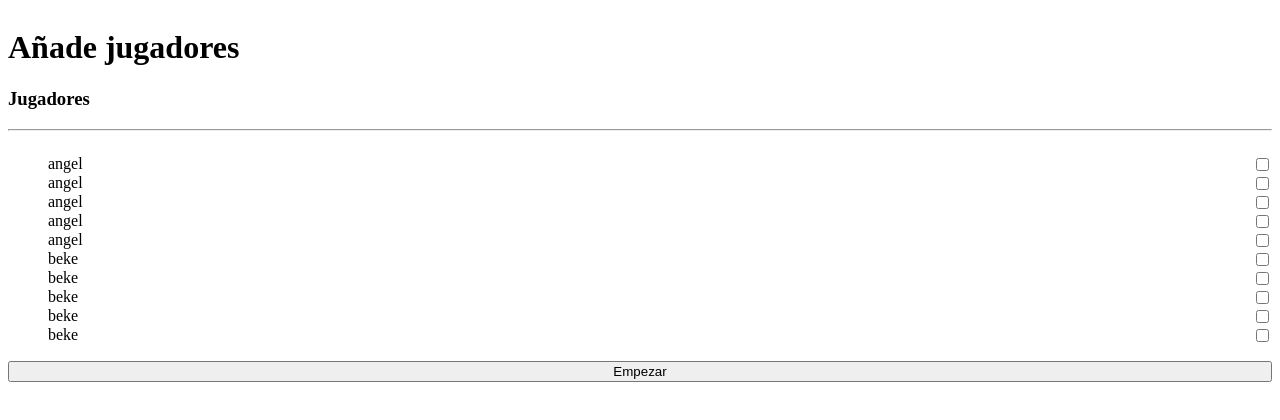
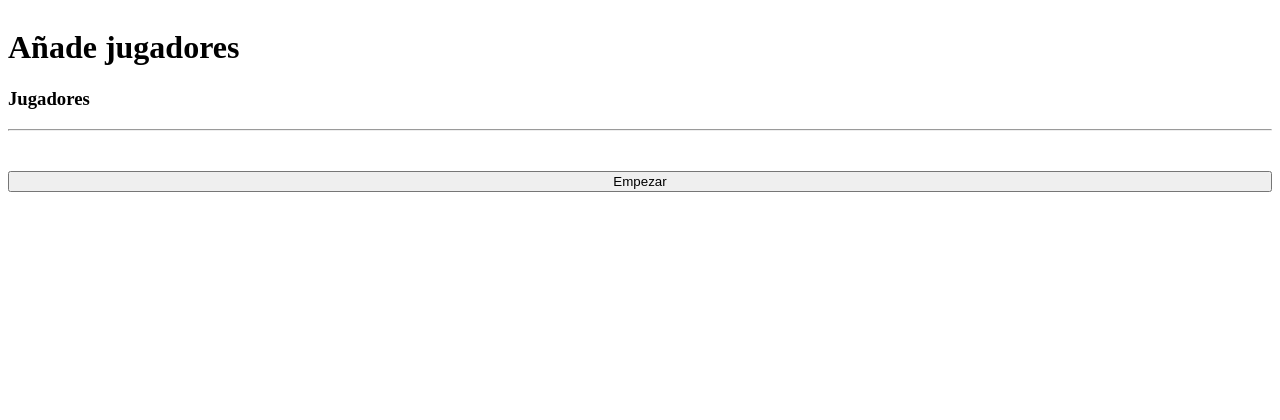
Before and after one commit to pekesheep/pochangular, an Angular app: page /setup in a window 1280 px wide. Shown: the top 420 px of the page. Built offline with nearby package versions, Linux system fonts and the light colour scheme.

Commit message:
add storage service

```diff
--- a/package.json
+++ b/package.json
@@ -19,6 +19,7 @@
     "@angular/platform-browser": "^16.2.0",
     "@angular/platform-browser-dynamic": "^16.2.0",
     "@angular/router": "^16.2.0",
+    "localforage": "^1.10.0",
     "rxjs": "~7.8.0",
     "tslib": "^2.3.0",
     "zone.js": "~0.13.0"
--- a/src/app/add-players/add-players.component.ts
+++ b/src/app/add-players/add-players.component.ts
@@ -2,6 +2,7 @@ import { Component, OnInit } from '@angular/core';
 import { CommonModule } from '@angular/common';
 import { PlayerProfile } from '../models/player-profile';
 import { FormsModule } from '@angular/forms';
+import { StorageService } from '../services/storage.service';
 
 type PlayerItem = { player: PlayerProfile; selected: boolean };
 
@@ -15,21 +16,14 @@ type PlayerItem = { player: PlayerProfile; selected: boolean };
 export class AddPlayersComponent implements OnInit {
   playerItems: PlayerItem[] = [];
 
-  players: PlayerProfile[] = [
-    { name: 'beke', color: '#000000' },
-    { name: 'angel', color: '#121212' },
-    { name: 'beke', color: '#000000' },
-    { name: 'angel', color: '#121212' },
-    { name: 'beke', color: '#000000' },
-    { name: 'angel', color: '#121212' },
-    { name: 'beke', color: '#000000' },
-    { name: 'angel', color: '#121212' },
-    { name: 'beke', color: '#000000' },
-    { name: 'angel', color: '#121212' },
-  ];
+  constructor(private storage: StorageService) {}
 
   ngOnInit(): void {
-    this.playerItems = this.players
+    this.storage.getPlayerProfiles().then((pps) => this.initPlayers(pps ?? []));
+  }
+
+  private initPlayers(players: PlayerProfile[]) {
+    this.playerItems = players
       .map((p) => {
         return { player: p, selected: false };
       })
--- /dev/null
+++ b/src/app/services/storage.service.ts
@@ -0,0 +1,35 @@
+import { Injectable } from '@angular/core';
+import { PlayerProfile } from '../models/player-profile';
+import * as localforage from 'localforage';
+
+@Injectable({
+  providedIn: 'root',
+})
+export class StorageService {
+  private PLAYER_PROFILES = 'player_profiles';
+  private store?: LocalForage;
+
+  constructor() {
+    this.store = localforage.createInstance({
+      name: 'pochangular_v1',
+    });
+  }
+
+  async getPlayerProfiles(): Promise<PlayerProfile[] | null> {
+    //mock
+    // return [
+    //   { name: 'beke', color: '#000000' },
+    //   { name: 'angel', color: '#121212' },
+    //   { name: 'josee', color: '#242424' },
+    // ];
+    return this.store?.getItem(this.PLAYER_PROFILES) ?? [];
+  }
+
+  async addPlayerProfile(newProfile: PlayerProfile) {
+    //TODO: provide feedback
+    this.getPlayerProfiles().then((pps) => {
+      (pps ?? []).push(newProfile);
+      this.store?.setItem(this.PLAYER_PROFILES, pps).then((result) => result);
+    });
+  }
+}
```
Also changed, not shown: 2 other files (tests, documents, lock files or other folders).
